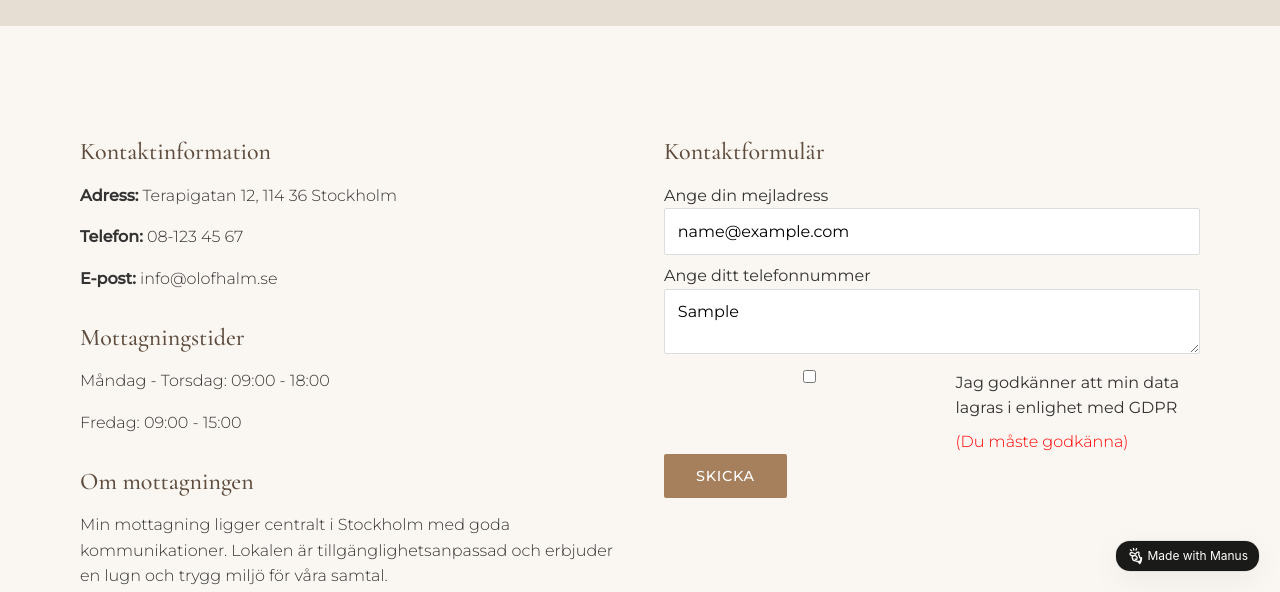
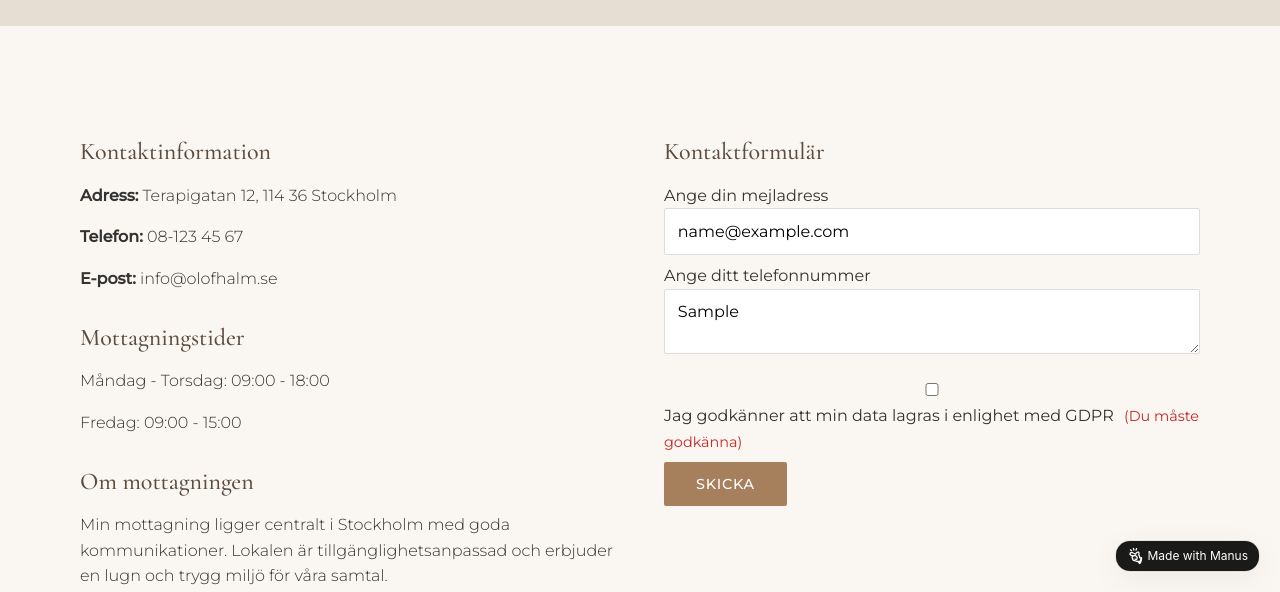
Before and after one commit to erikjarl/ollemalm, a plain HTML site: page kontakt.html in a window 1280 px wide. Both pictures are taken after typing "name@example.com", "Sample" into the empty fields and a click on the button "SKICKA". Shown: the part 208-800 px from the top of the page. Drawn offline with nearby package versions, Linux system fonts and the light colour scheme.

Commit message:
Update kontakt.html

```diff
--- a/kontakt.html
+++ b/kontakt.html
@@ -64,36 +64,44 @@
       Ange din mejladress
       <input type="email" name="email" required>
     </label>
+
     <label>
       Ange ditt telefonnummer
       <textarea name="message" required></textarea>
     </label>
 
-        <div class="gdpr-container" style="display: flex; align-items: flex-start; gap: 8 px; margin-top: 8 px;">
-            <input type="checkbox" id="GDPR" name="GDPR" style="margin-top: 3 px;">
-            <div>
-                <label for="GDPR">Jag godkänner att min data lagras i enlighet med GDPR</label>
-                <span id="gdprError" style="color: red; font-size: 0.9 em; display: none; margin-left: 6 px;">
+    <!-- GDPR: checkbox + text + felmeddelande på SAMMA rad utan onödigt mellanrum -->
+    <label class="gdpr-inline" style="display:inline-block; margin-top:8px;">
+      <input type="checkbox" id="GDPR" name="GDPR" style="margin-right:6px;">
+      Jag godkänner att min data lagras i enlighet med GDPR
+      <span id="gdprError" style="display:none; margin-left:6px; color:#c62828; font-size:0.9em;">
         (Du måste godkänna)
       </span>
-            </div>
-        </div>
+    </label>
 
     <button type="submit">Skicka</button>
   </form>
 </div>
 
 <script>
-document.getElementById("contactForm").addEventListener("submit", function(event) {
+  const form = document.getElementById("contactForm");
   const gdprCheck = document.getElementById("GDPR");
   const gdprError = document.getElementById("gdprError");
 
+  form.addEventListener("submit", function (event) {
     if (!gdprCheck.checked) {
-        event.preventDefault(); // stoppa formuläret
-        gdprError.style.display = "inline"; // visa felmeddelandet
+      event.preventDefault();
+      gdprError.style.display = "inline";
+      // valfritt: flytta fokus till checkboxen
+      gdprCheck.focus();
     } else {
-        gdprError.style.display = "none"; // göm felmeddelandet
+      gdprError.style.display = "none";
     }
+  });
+
+  // Göm felmeddelandet så fort användaren kryssar i
+  gdprCheck.addEventListener("change", function () {
+    if (gdprCheck.checked) gdprError.style.display = "none";
   });
 </script>
 
```
Lines whose indentation alone changed are shown as unchanged.
